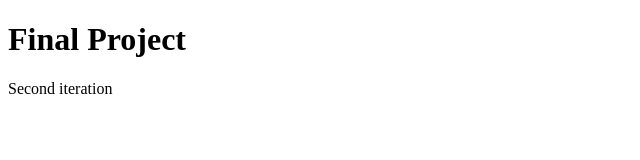
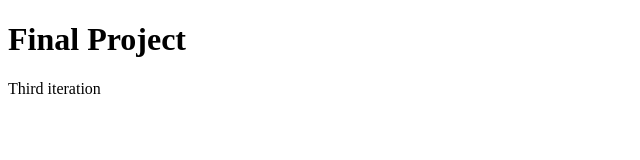
Before and after one commit to repr-man/CloudFinal, a plain HTML site: page index.html in a window 1280 px wide. Shown: the full height of the page, 0-640 px from the left. Drawn offline with Linux system fonts and the light colour scheme.

Commit message:
Update index.html

```diff
--- a/index.html
+++ b/index.html
@@ -7,6 +7,6 @@
     </head>
     <body>
         <h1>Final Project</h1>
-        <p>Second iteration</p>
+        <p>Third iteration</p>
     </body>
 </html>
```
